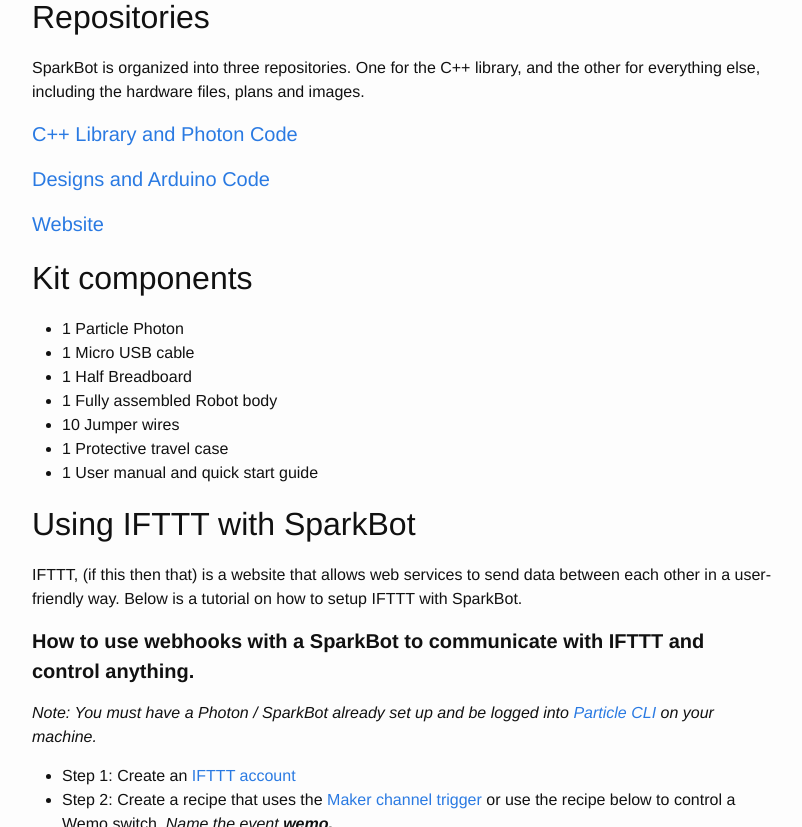
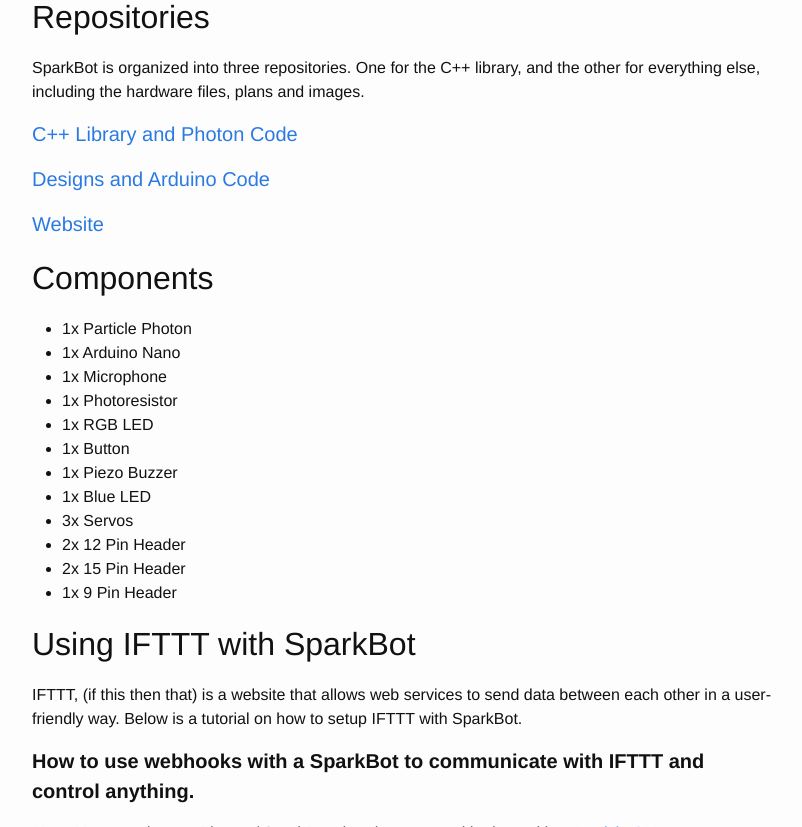
Before and after one commit to nrobinson2000/blog, a Jekyll site: the page built from pages/sparkbot.md, in a window 1280 px wide and 900 px high, scrolled down 3234 px, cut to the strip 0-827 px from the top of the window. Shown: the whole strip, without its empty margins (238-1040 px from the left). Built offline with Jekyll 4.4.1, drawn with Linux system fonts in a browser that asks for light colours; Markdown is read by kramdown in place of the engine named in the settings; a script that is not in the unit is left out.

Commit message:
at 14:31 of 23-03-2016

```diff
--- a/pages/sparkbot.md
+++ b/pages/sparkbot.md
@@ -94,14 +94,19 @@
 
 #### [Website](https://github.com/nrobinson2000/nrobinson2000.github.io)
 
-## Kit components
-* 1 Particle Photon
-* 1 Micro USB cable
-* 1 Half Breadboard
-* 1 Fully assembled Robot body
-* 10 Jumper wires
-* 1 Protective travel case
-* 1 User manual and quick start guide
+## Components
+* 1x Particle Photon
+* 1x Arduino Nano
+* 1x Microphone
+* 1x Photoresistor
+* 1x RGB LED
+* 1x Button
+* 1x Piezo Buzzer
+* 1x Blue LED
+* 3x Servos
+* 2x 12 Pin Header
+* 2x 15 Pin Header
+* 1x 9 Pin Header
 
 ## Using IFTTT with SparkBot
 IFTTT, (if this then that) is a website that allows web services to send data between each other in a user-friendly way.  Below is a tutorial on how to setup IFTTT with SparkBot.
```
